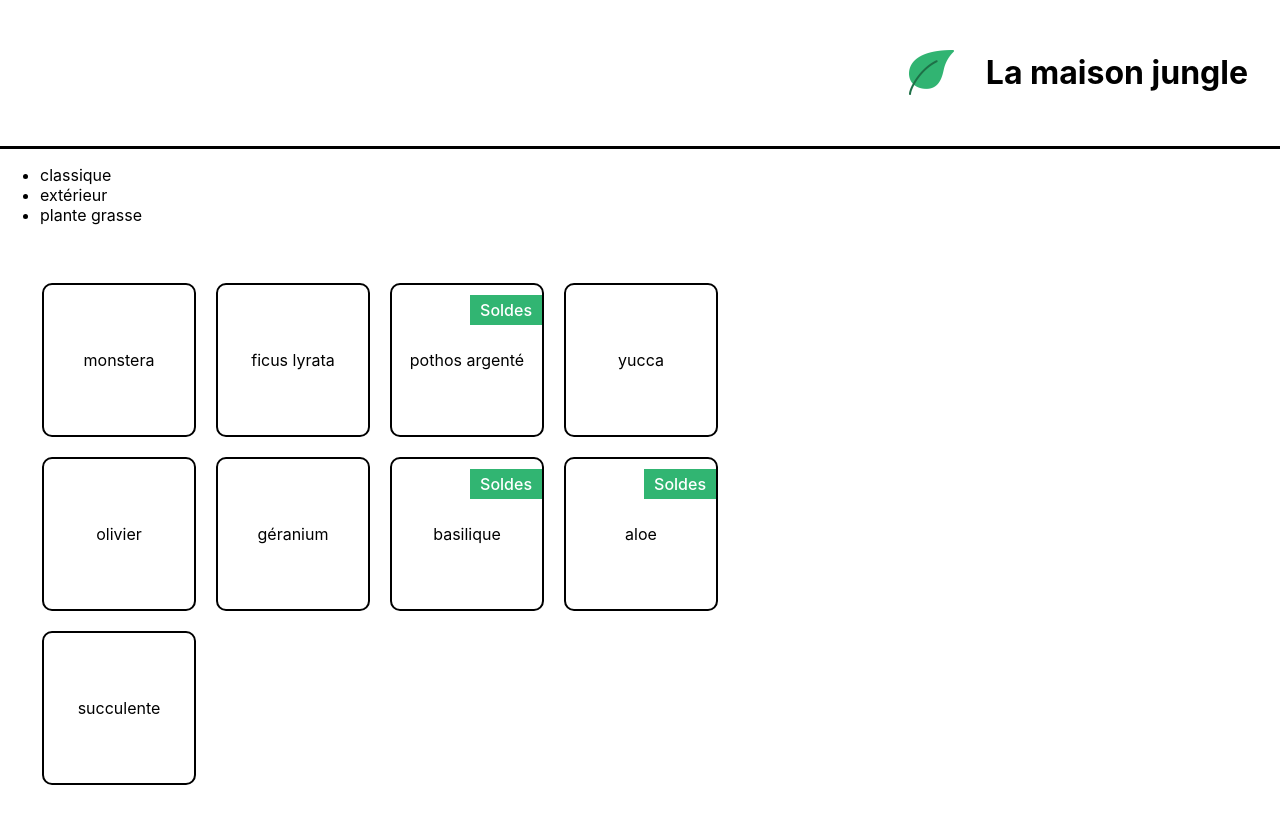
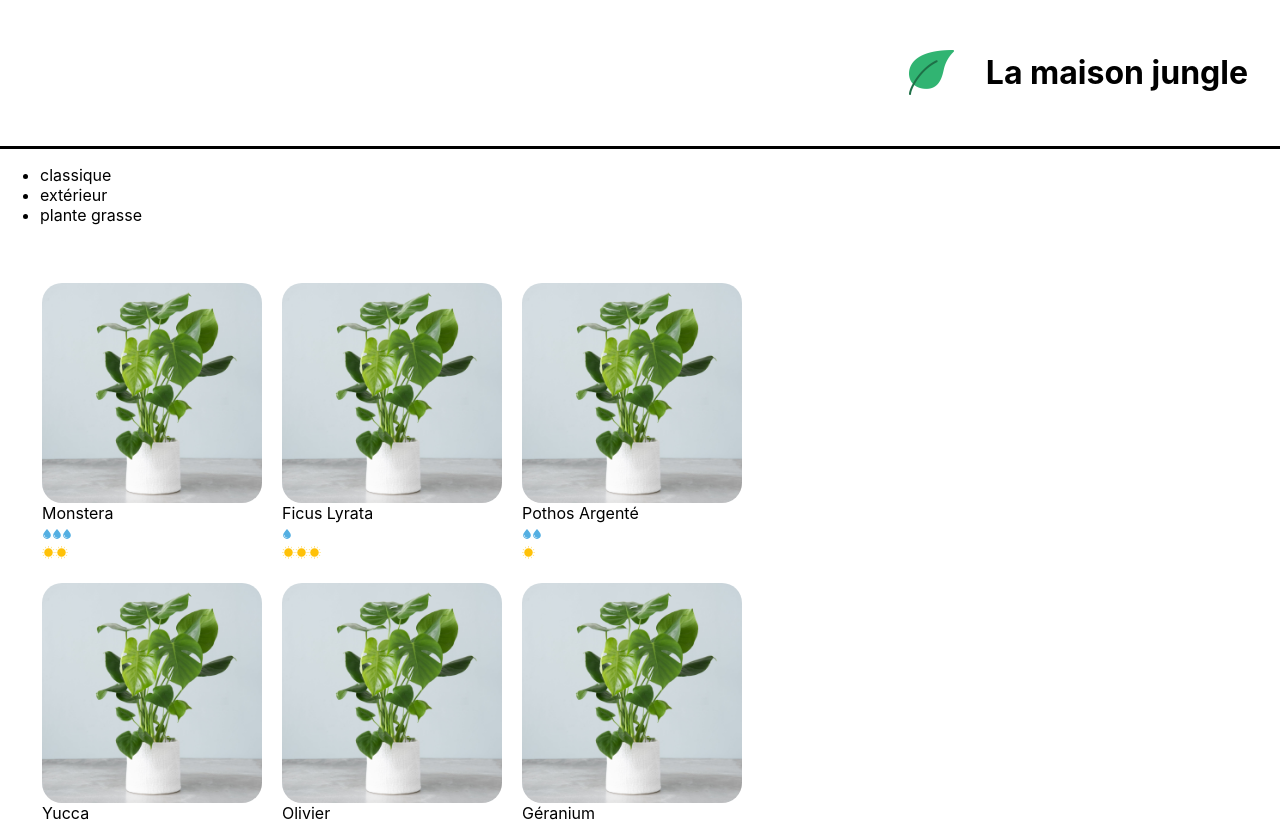
Before and after one commit to YannickMarsot/la-maison-jungle, a React (Create React App) app: page / in a window 1280 px wide. Shown: the top 822 px of the page. Built offline with nearby package versions, Linux system fonts and the light colour scheme.

Commit message:
update shopping list

```diff
--- /dev/null
+++ b/src/components/CareScale.js
@@ -0,0 +1,40 @@
+import Sun from "../assets/sun.svg";
+import Water from "../assets/water.svg";
+
+// Ici, il s'agit d'une manière de faire.
+//Vous auriez aussi pu utiliser une fonction qui retourne l'élément souhaité, ou bien faire directement des conditions
+const quantityLabel = {
+  1: "peu",
+  2: "modérément",
+  3: "beaucoup",
+};
+
+function CareScale({ scaleValue, careType }) {
+  const range = [1, 2, 3];
+  const scaleType =
+    careType === "light" ? (
+      <img src={Sun} alt="sun-icon" />
+    ) : (
+      <img src={Water} alt="water-icon" />
+    );
+
+  return (
+    <div
+      onClick={() =>
+        alert(
+          `Cette plante requiert ${quantityLabel[scaleValue]} ${
+            careType === "light" ? "de lumière" : "d'arrosage"
+          }`
+        )
+      }
+    >
+      {range.map((rangeElem) =>
+        scaleValue >= rangeElem ? (
+          <span key={rangeElem.toString()}>{scaleType}</span>
+        ) : null
+      )}
+    </div>
+  );
+}
+
+export default CareScale;
--- /dev/null
+++ b/src/components/PlantItem.js
@@ -0,0 +1,21 @@
+import CareScale from "./CareScale";
+import "../styles/PlantItem.css";
+
+function handleClick(plantName) {
+  alert(`Vous voulez acheter 1 ${plantName}? Très bon choix 🌱✨`);
+}
+
+function PlantItem({ cover, name, water, light }) {
+  return (
+    <li className="lmj-plant-item" onClick={() => handleClick}>
+      <img className="lmj-plant-item-cover" src={cover} alt={`${name} cover`} />
+      {name}
+      <div>
+        <CareScale careType="water" scaleValue={water} />
+        <CareScale careType="light" scaleValue={light} />
+      </div>
+    </li>
+  );
+}
+
+export default PlantItem;
--- a/src/components/shoppingList.js
+++ b/src/components/ShoppingList.js
@@ -1,5 +1,6 @@
 import { plantList } from "../datas/plantList";
-import "../styles/shoppingList.css";
+import PlantItem from "./PlantItem";
+import "../styles/ShoppingList.css";
 
 function ShoppingList() {
   const categories = plantList.reduce(
@@ -16,11 +17,14 @@
         ))}
       </ul>
       <ul className="lmj-plant-list">
-        {plantList.map((plant) => (
-          <li key={plant.id} className="lmj-plant-item">
-            {plant.name}
-            {plant.isSpecialOffer && <div className="lmj-sales">Soldes</div>}
-          </li>
+        {plantList.map(({ id, cover, name, water, light }) => (
+          <PlantItem
+            id={id}
+            cover={cover}
+            name={name}
+            water={water}
+            light={light}
+          />
         ))}
       </ul>
     </div>
--- a/src/datas/plantList.js
+++ b/src/datas/plantList.js
@@ -1,50 +1,76 @@
+import monstera from "../assets/monstera.jpg";
+
 export const plantList = [
   {
     name: "monstera",
     category: "classique",
     id: "1ed",
+    light: 2,
+    water: 3,
+    cover: monstera,
   },
   {
     name: "ficus lyrata",
     category: "classique",
     id: "2ab",
+    light: 3,
+    water: 1,
+    cover: monstera,
   },
   {
     name: "pothos argenté",
     category: "classique",
     id: "3sd",
-    isSpecialOffer: true,
+    light: 1,
+    water: 2,
+    cover: monstera,
   },
   {
     name: "yucca",
     category: "classique",
     id: "4kk",
+    light: 3,
+    water: 1,
+    cover: monstera,
   },
   {
     name: "olivier",
     category: "extérieur",
     id: "5pl",
+    light: 3,
+    water: 1,
+    cover: monstera,
   },
   {
     name: "géranium",
     category: "extérieur",
     id: "6uo",
+    light: 2,
+    water: 2,
+    cover: monstera,
   },
   {
     name: "basilique",
     category: "extérieur",
     id: "7ie",
-    isSpecialOffer: true,
+    light: 2,
+    water: 3,
+    cover: monstera,
   },
   {
     name: "aloe",
     category: "plante grasse",
     id: "8fp",
-    isSpecialOffer: true,
+    light: 2,
+    water: 1,
+    cover: monstera,
   },
   {
     name: "succulente",
     category: "plante grasse",
     id: "9vn",
+    light: 2,
+    water: 1,
+    cover: monstera,
   },
 ];
--- /dev/null
+++ b/src/styles/PlantItem.css
@@ -0,0 +1,14 @@
+.lmj-plant-item-cover {
+  height: 220px;
+  width: 220px;
+  border-radius: 20px;
+}
+
+.lmj-plant-item {
+  margin: 10px;
+  display: flex;
+  align-items: flex-start;
+  justify-content: center;
+  flex-direction: column;
+  text-transform: capitalize;
+}
--- /dev/null
+++ b/src/styles/ShoppingList.css
@@ -0,0 +1,7 @@
+.lmj-plant-list {
+  list-style-type: none;
+  padding: 32px;
+  display: flex;
+  flex-wrap: wrap;
+  max-width: 800px;
+}
--- a/src/styles/shoppingList.css
+++ /dev/null
@@ -1,30 +0,0 @@
-.lmj-plant-list {
-  list-style-type: none;
-  padding: 32px;
-  display: flex;
-  flex-wrap: wrap;
-  max-width: 800px;
-}
-
-.lmj-plant-item {
-  border: solid 2px black;
-  border-radius: 10px;
-  height: 150px;
-  width: 150px;
-  margin: 10px;
-  display: flex;
-  align-items: center;
-  justify-content: center;
-  flex-direction: column;
-  position: relative;
-}
-
-.lmj-sales {
-  position: absolute;
-  right: 0px;
-  top: 10px;
-  font-weight: 500;
-  color: white;
-  padding: 5px 10px;
-  background-color: #31b572;
-}
```
